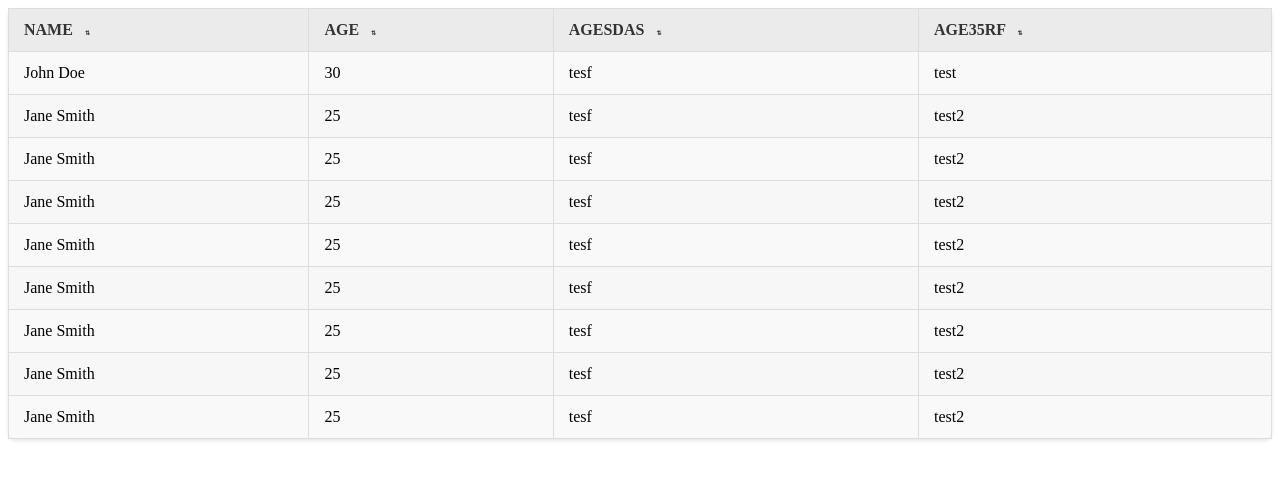
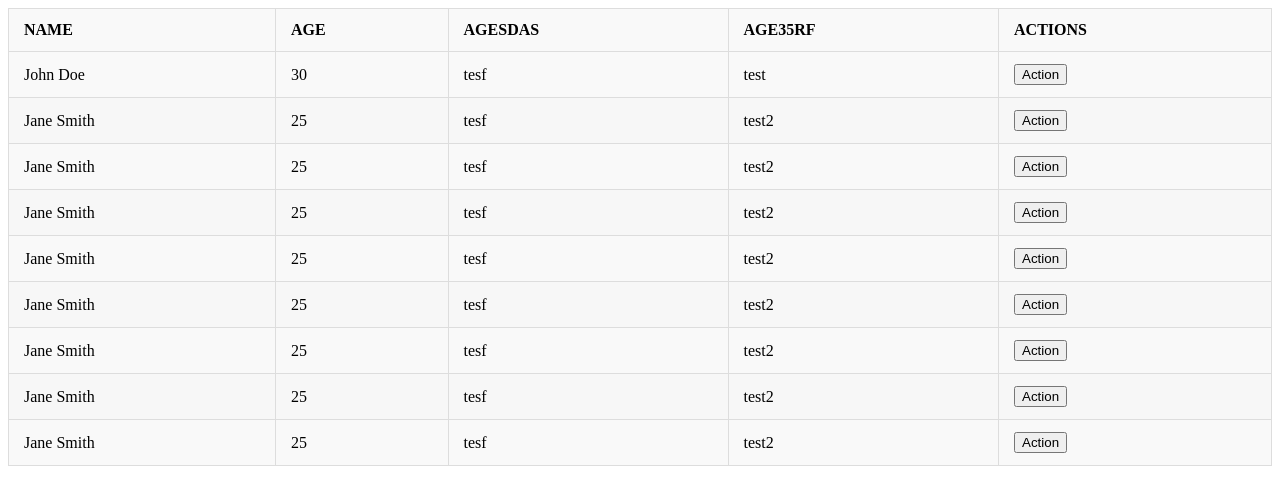
Before and after one commit to muratkiziloz/mk-vue-table, a Nuxt app: page / in a window 1280 px wide. Shown: the top 492 px of the page. Built offline with nearby package versions, Linux system fonts and the light colour scheme.

Commit message:
action area added

```diff
--- a/app.vue
+++ b/app.vue
@@ -2,12 +2,15 @@
   <MyTable
       :headers="headers"
       :rows="rows"
-      headerClass="my-custom-header-class"
-      :headerStyle="{ backgroundColor: '#ecebeb', color: '#333' }"
-      sortAscIcon="sort-asc"
-      sortDescIcon="sort-desc"
-      sortDefaultIcon="icon"
-  />
+      :sortAscIcon="'sort-asc'"
+      :sortDescIcon="'sort-desc'"
+      :sortDefaultIcon="'sort-default'"
+      :action="true"
+  >
+    <template #action="{ row }">
+      <button @click="handleAction(row)">Action</button>
+    </template>
+  </MyTable>
 </template>
 
 <script setup lang="ts">
@@ -31,6 +34,10 @@ const rows = ref([
   { name: 'Jane Smith', age: 25, age2: 'tesf', age4: 'test2'  },
   { name: 'Jane Smith', age: 25, age2: 'tesf', age4: 'test2'  },
 ]);
+
+const handleAction = (row) => {
+  alert(`Action clicked for ${row.name}`);
+};
 </script>
 
 <style scoped></style>
--- a/components/MyTable.vue
+++ b/components/MyTable.vue
@@ -7,11 +7,15 @@
           {{ header.text }}
           <span :class="getSortIcon(header.value)"></span>
         </th>
+        <th v-if="action">Actions</th>
       </tr>
       </thead>
       <tbody>
       <tr v-for="(row, rowIndex) in sortedRows" :key="rowIndex">
         <td v-for="header in headers" :key="header.value">{{ row[header.value] }}</td>
+        <td v-if="action">
+          <slot name="action" :row="row"></slot>
+        </td>
       </tr>
       </tbody>
     </table>
@@ -49,6 +53,10 @@ const props = defineProps({
   sortDefaultIcon: {
     type: String,
     required: true
+  },
+  action: {
+    type: Boolean,
+    default: false
   }
 });
 
@@ -91,8 +99,6 @@ table {
   width: 100%;
   border-collapse: collapse;
   background-color: #f9f9f9;
-  box-shadow: 0 2px 4px rgba(0, 0, 0, 0.1);
-  border-radius: 8px;
 }
 
 th, td {
```
